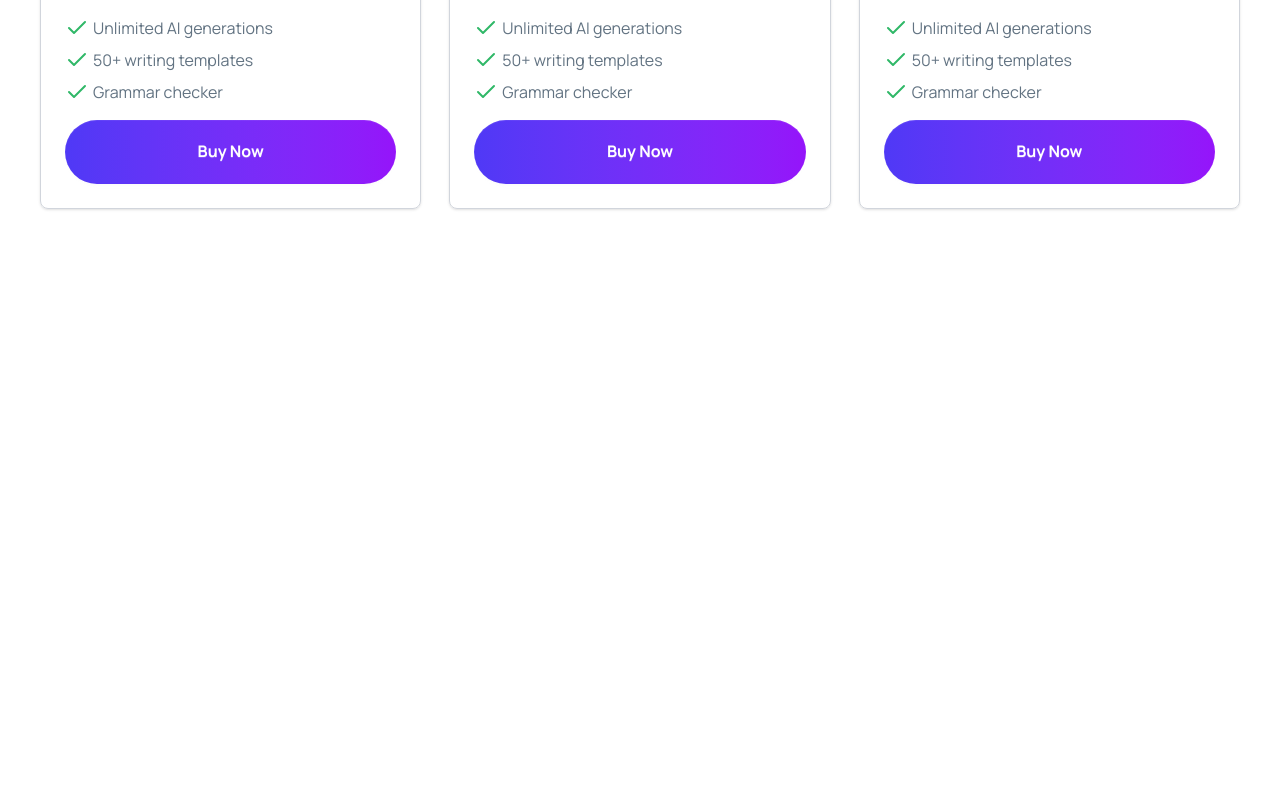
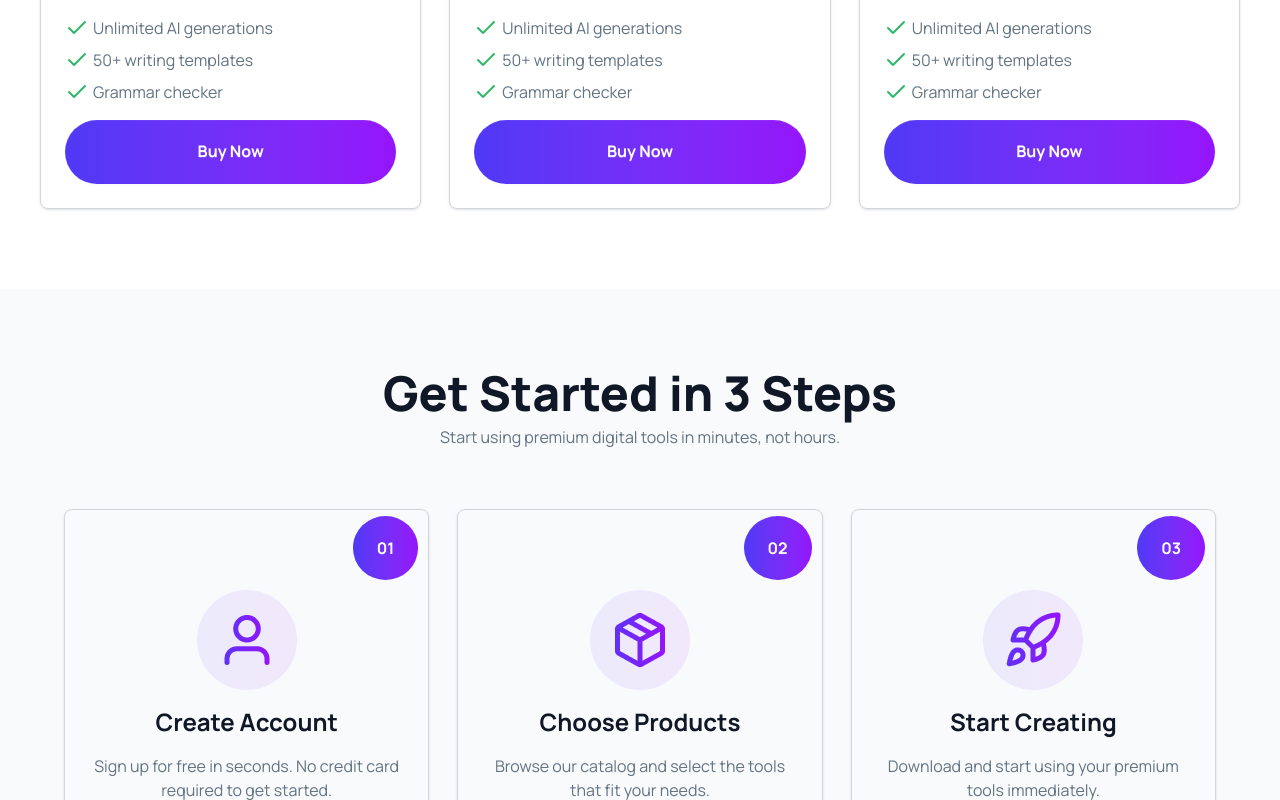
Before and after one commit to LingkonDash/digitools-platform, a React (Vite) app: page / in a window 1280 px wide. Shown: the part 2000-2800 px from the top of the page. Before the commit the page ends 2289 px from the top, so only its background shows below. Built offline with nearby package versions, Linux system fonts and the light colour scheme.

Commit message:
added step section

```diff
--- a/src/App.jsx
+++ b/src/App.jsx
@@ -1,6 +1,7 @@
 import HeroSection from "./components/body/HeroSection"
 import MainSection from "./components/body/mainSection/MainSection"
 import SateSection from "./components/body/SateSection"
+import StepsSection from "./components/body/StepsSection"
 import Navbar from "./components/navbar/Navbar"
 
 
@@ -20,6 +21,8 @@ function App() {
 
         <MainSection />
 
+        <StepsSection />
+
       </main>
 
     </>
--- /dev/null
+++ b/src/components/body/StepsSection.jsx
@@ -0,0 +1,69 @@
+import React from 'react';
+import userIcon from '../../assets/user.png';
+import rocketIcon from '../../assets/rocket.png';
+import packageIcon from '../../assets/package.png';
+
+const StepsSection = () => {
+  return (
+    <section className='bg-[#F9FAFC] py-20 space-y-15 px-6 lg:px-10'>
+      <div className='text-center space-y-2'>
+        <h2 className='font-extrabold text-primary-text text-5xl'>Get Started in 3 Steps</h2>
+        <p className='text-secondary-text'>Start using premium digital tools in minutes, not hours.</p>
+      </div>
+      <div>
+        <div className='max-w-6xl mx-auto grid md:grid-cols-2 lg:grid-cols-3 place-items-center gap-7 [&>div]:hover:border-gradient-start [&>div]:hover:-translate-y-2 [&>div]:transition-all [&>div]:duration-300 [&>div]:max-w-105'>
+
+          {/* step one */}
+          <div className='relative flex flex-col gap-4 justify-center items-center shadow-sm py-20 px-7 rounded-lg border border-gray-300'>
+            <div className='p-5 px-6 absolute bg-linear-to-l top-1.5 right-2.5 to-gradient-start from-gradient-end rounded-[100%]'>
+              <p className='font-bold text-white '>01</p>
+            </div>
+
+            <div className='bg-linear-to-l to-[#4F39F615] from-[#9514FA15] p-5 rounded-full w-fit'>
+              <img src={userIcon} alt="user icon" />
+            </div>
+
+            <h2 className='font-bold text-2xl text-primary-text'>Create Account</h2>
+
+            <p className='text-center text-secondary-text'>Sign up for free in seconds. No credit card required to get started.</p>
+          </div>
+
+          {/* step two  */}
+          <div className='relative flex flex-col gap-4 justify-center items-center shadow-sm py-20 px-7 rounded-lg border border-gray-300'>
+            <div className='p-5 px-6 absolute bg-linear-to-l top-1.5 right-2.5 to-gradient-start from-gradient-end rounded-[100%]'>
+              <p className='font-bold text-white '>02</p>
+            </div>
+
+            <div className='bg-linear-to-l to-[#4F39F615] from-[#9514FA15] p-5 rounded-full w-fit'>
+              <img src={packageIcon} alt="user icon" />
+            </div>
+
+            <h2 className='font-bold text-2xl text-primary-text'>Choose Products</h2>
+
+            <p className='text-center text-secondary-text'>Browse our catalog and select the tools that fit your needs.</p>
+          </div>
+
+          {/* step three */}
+          <div className='relative flex flex-col gap-4 justify-center items-center shadow-sm py-20 px-7 rounded-lg border border-gray-300'>
+            <div className='p-5 px-6 absolute bg-linear-to-l top-1.5 right-2.5 to-gradient-start from-gradient-end rounded-[100%]'>
+              <p className='font-bold text-white '>03</p>
+            </div>
+
+            <div className='bg-linear-to-l to-[#4F39F615] from-[#9514FA15] p-5 rounded-full w-fit'>
+              <img src={rocketIcon} alt="user icon" />
+            </div>
+
+            <h2 className='font-bold text-2xl text-primary-text'>Start Creating</h2>
+
+            <p className='text-center text-secondary-text'>Download and start using your premium tools immediately.</p>
+          </div>
+
+
+        </div>
+
+      </div>
+    </section>
+  );
+};
+
+export default StepsSection;
--- a/src/components/body/mainSection/Card.jsx
+++ b/src/components/body/mainSection/Card.jsx
@@ -4,7 +4,7 @@ import { Check } from 'lucide-react';
 
 const Card = () => {
   return (
-    <div className='relative space-y-4 shadow-sm p-6 rounded-lg border border-gray-300 group hover:border-gradient-start hover:-translate-y-2 transition-all duration-300'>
+    <div className='max-w-105 relative space-y-4 shadow-sm p-6 rounded-lg border border-gray-300 group hover:border-gradient-start hover:-translate-y-2 transition-all duration-300'>
 
       <div className='p-3.5 rounded-full border border-gray-300 shadow-sm w-fit'>
         <img src={aiImage} alt="mn" />
--- a/src/components/body/mainSection/MainSection.jsx
+++ b/src/components/body/mainSection/MainSection.jsx
@@ -45,7 +45,7 @@ const MainSection = () => {
       </div>
 
       {/* all cards will load here */}
-      <div className='grid grid-cols-3 max-w-7xl mx-auto gap-7'>
+      <div className='grid md:grid-cols-2 lg:grid-cols-3 place-items-center max-w-7xl mx-auto gap-7'>
         {
           arr.map(e => <Card key={e}/>)
         }
```
